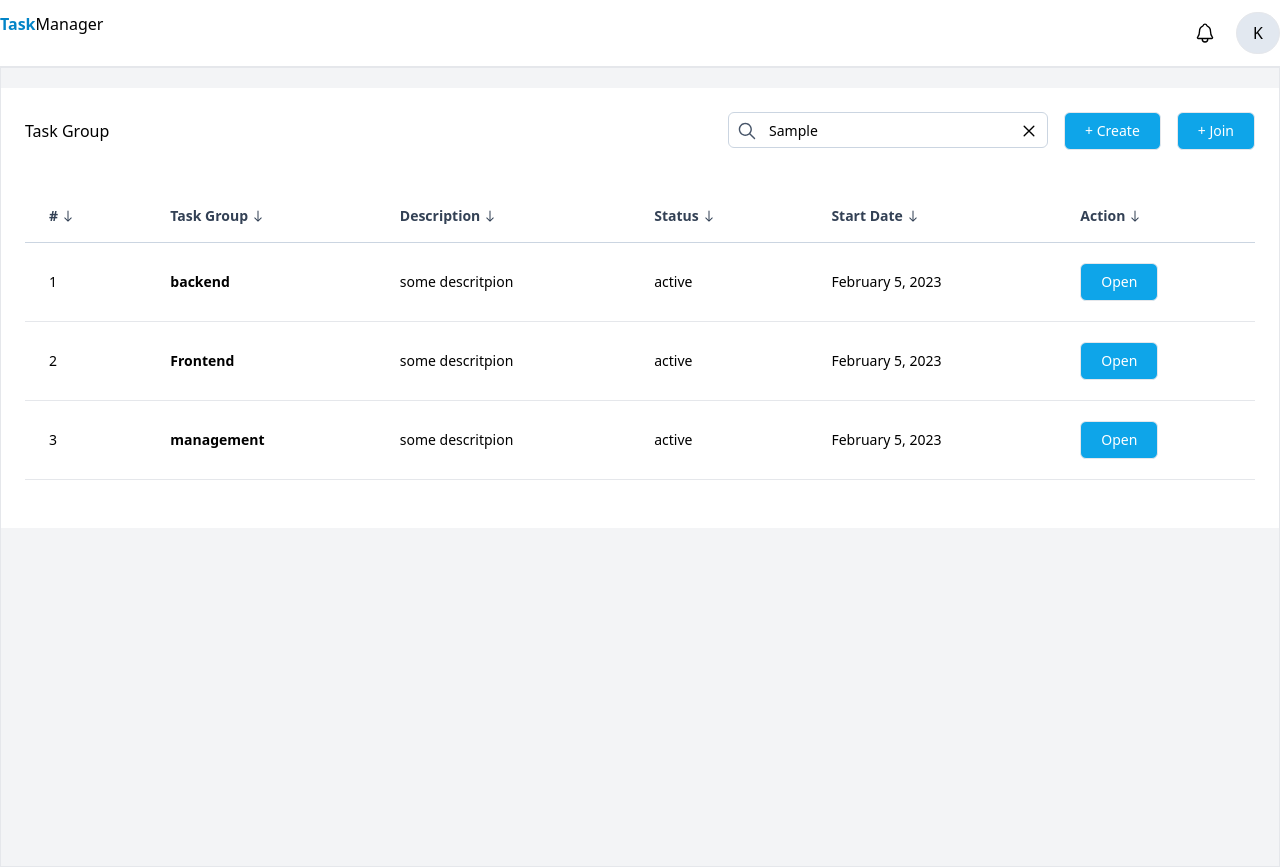
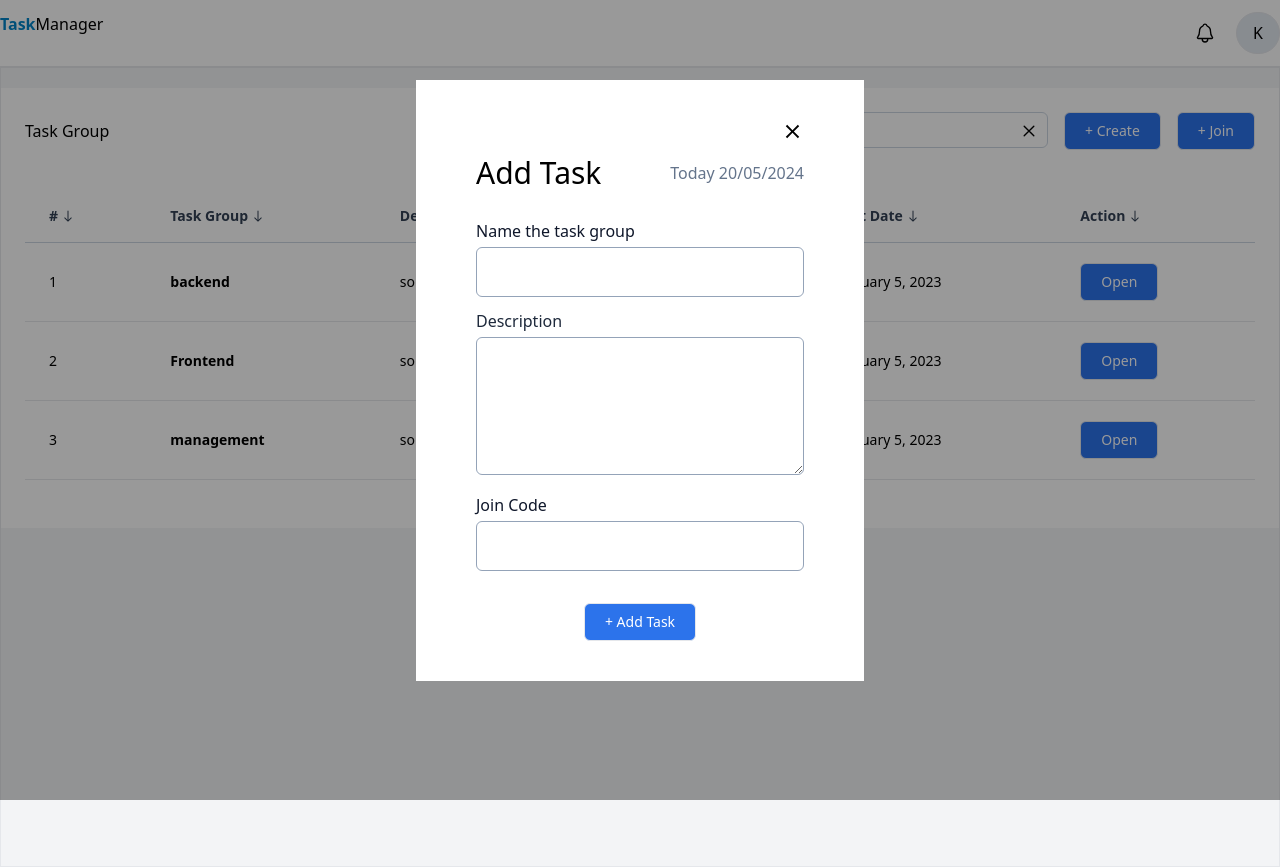
Before and after one commit to b1621/task-manager, a React (Vite) app in the folder client/: page / in a window 1280 px wide. Both pictures are taken after typing "Sample" into the empty fields and a click on the button "+ Create". Built offline with nearby package versions, Linux system fonts and the light colour scheme.

Commit message:
add task page created

```diff
--- /dev/null
+++ b/client/src/components/AddTaskGroup.jsx
@@ -0,0 +1,58 @@
+import React from "react";
+import Popup from "./Popup";
+import { IoMdClose } from "react-icons/io";
+import { format } from "date-fns";
+import Input from "./Input";
+import Button from "./Button";
+
+const AddTaskGroup = ({ handleCloseAddTaskGroup }) => {
+  //   const currentDate = format(format(new Date()), "yyyy-MM-dd");
+  return (
+    <Popup>
+      <div className="px-10 py-5">
+        <div className="flex justify-end">
+          <button onClick={handleCloseAddTaskGroup}>
+            <IoMdClose size={23} className="" />
+          </button>
+        </div>
+        <div className="my-3 flex items-center justify-between">
+          <h2 className="text-3xl">Add Task</h2>
+          <p className="text-slate-500">Today 20/05/2024 </p>
+        </div>
+        <div className="mb-3 mt-7 space-y-3">
+          <Input
+            labelName={"Name the task group"}
+            //   value={date}
+            //   inputType={"date"}
+            //   setValue={setDate}
+            // placeholder={"task name"}
+          />
+          <div>
+            <label className="text-slate-800" for="description">
+              Description
+            </label>
+            <textarea
+              className="mt-1 w-full rounded-md border border-slate-400 p-5 outline-none"
+              id="description"
+              name="description"
+              rows="4"
+              cols="50"
+            ></textarea>
+          </div>
+          <Input
+            labelName={"Join Code"}
+            //   value={date}
+            //   inputType={"date"}
+            //   setValue={setDate}
+            // placeholder={"task name"}
+          />
+        </div>
+        <div className="flex justify-center pt-5">
+          <Button> + Add Task </Button>
+        </div>
+      </div>
+    </Popup>
+  );
+};
+
+export default AddTaskGroup;
--- a/client/src/components/Button.jsx
+++ b/client/src/components/Button.jsx
@@ -3,7 +3,7 @@ import React from "react";
 const Button = ({ children, handleClick }) => {
   return (
     <button
-      className="rounded-md border bg-sky-500 px-5 py-2 text-sm text-white hover:bg-sky-600"
+      className="rounded-md border bg-primaryColor px-5 py-2 text-sm text-white hover:bg-blue-600"
       onClick={handleClick}
     >
       {children}
--- a/client/src/components/Popup.jsx
+++ b/client/src/components/Popup.jsx
@@ -2,7 +2,7 @@ import React from "react";
 
 const Popup = ({ children }) => {
   return (
-    <div className="absolute left-0 top-0 h-screen w-screen bg-black bg-opacity-40">
+    <div className="absolute left-0 top-0 z-40 h-screen w-screen bg-black bg-opacity-40">
       <div className="mx-auto my-20 w-[35%] bg-white p-5">{children}</div>
     </div>
   );
--- a/client/src/components/SearchBar.jsx
+++ b/client/src/components/SearchBar.jsx
@@ -10,7 +10,7 @@ const SearchBar = ({ handleChange, searchValue, cancelSearch }) => {
           <IoIosSearch
             htmlFor="search"
             size={22}
-            className="absolute left-2 top-2 z-30 text-slate-600"
+            className="absolute left-2 top-2 z-20 text-slate-600"
             green
           />
         </label>
@@ -25,7 +25,7 @@ const SearchBar = ({ handleChange, searchValue, cancelSearch }) => {
         <IoCloseOutline
           size={22}
           onClick={cancelSearch}
-          className="absolute right-2 top-2 z-30 cursor-pointer hover:scale-105 hover:text-black"
+          className="absolute right-2 top-2 z-20 cursor-pointer hover:scale-105 hover:text-black"
         />
       </div>
     </>
--- a/client/src/pages/Home.jsx
+++ b/client/src/pages/Home.jsx
@@ -6,17 +6,8 @@ import TableLayout from "../components/Table/TableLayout";
 import TableRow from "../components/Table/TableRow";
 import TableData from "../components/Table/TableData";
 import { Link } from "react-router-dom";
+import AddTaskGroup from "../components/AddTaskGroup";
 
-const Home = () => {
-  const [searchValue, setSearchValue] = useState("");
-
-  const handleChange = (e) => {
-    setSearchValue(e.target.value);
-  };
-
-  const cancelSearch = (e) => {
-    setSearchValue("");
-  };
 const taskGroups = [
   {
     id: "12",
@@ -40,9 +31,29 @@ const Home = () => {
     startDate: "February 5, 2023",
   },
 ];
+const Home = () => {
+  const [viewAddTaskGroup, setViewAddTaskGroup] = useState(false);
+  const [searchValue, setSearchValue] = useState("");
+
+  const handleChange = (e) => {
+    setSearchValue(e.target.value);
+  };
+
+  const cancelSearch = (e) => {
+    setSearchValue("");
+  };
+  const handleAddTaskGroup = () => {
+    setViewAddTaskGroup(true);
+  };
+  const handleCloseAddTaskGroup = () => {
+    setViewAddTaskGroup(false);
+  };
   return (
     <div>
       <NavBar />
+      {viewAddTaskGroup && (
+        <AddTaskGroup handleCloseAddTaskGroup={handleCloseAddTaskGroup} />
+      )}{" "}
       <div className="min-h-screen border bg-gray-100">
         <div className="container mx-auto my-5 bg-white p-6">
           <div className="flex items-center justify-between pb-4">
@@ -55,7 +66,7 @@ const Home = () => {
                 searchValue={searchValue}
                 cancelSearch={cancelSearch}
               />
-              <Button>+ Create</Button>
+              <Button handleClick={handleAddTaskGroup}>+ Create</Button>
               <Button>+ Join </Button>
             </div>
           </div>
--- a/client/src/pages/Tasks.jsx
+++ b/client/src/pages/Tasks.jsx
@@ -7,7 +7,6 @@ import { CiMenuKebab } from "react-icons/ci";
 import { FaCircle } from "react-icons/fa";
 import AddTask from "../components/AddTask";
 
-const Tasks = () => {
 const tasks = [
   {
     id: 1,
@@ -34,6 +33,7 @@ const Tasks = () => {
     priority: "urgent",
   },
 ];
+const Tasks = () => {
   const [viewAddTask, setViewAddTask] = useState(false);
 
   const handleAddTask = () => {
@@ -50,7 +50,7 @@ const Tasks = () => {
         <div className="container mx-auto my-5 bg-white p-6">
           <div className="flex items-center justify-between pb-4">
             <div>
-              <h2>Task Group</h2>
+              <h2>Tasks</h2>
             </div>
             <div className="flex space-x-4">
               <Button handleClick={handleAddTask}>+ Add Task</Button>
```
Lines whose indentation alone changed are shown as unchanged.
